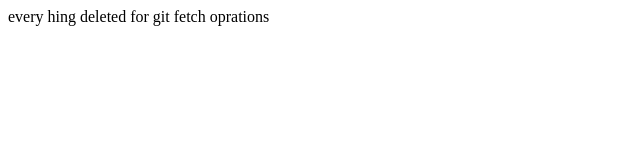
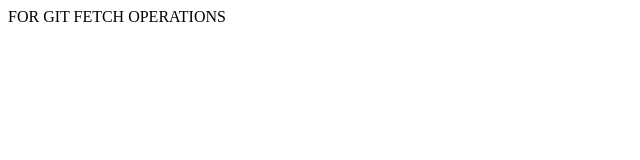
Before and after one commit to kishor123098/Exercise-1, a plain HTML site: page index.html in a window 1280 px wide. Shown: the full height of the page, 0-640 px from the left. Drawn offline with Linux system fonts and the light colour scheme.

Commit message:
Update index.html

```diff
--- a/index.html
+++ b/index.html
@@ -3,6 +3,6 @@
     <title>Div Align Attribbute</title>
   </head>
   <body>
-   every hing deleted for git fetch oprations
+   FOR GIT FETCH OPERATIONS
   </body>
 </html>
```
